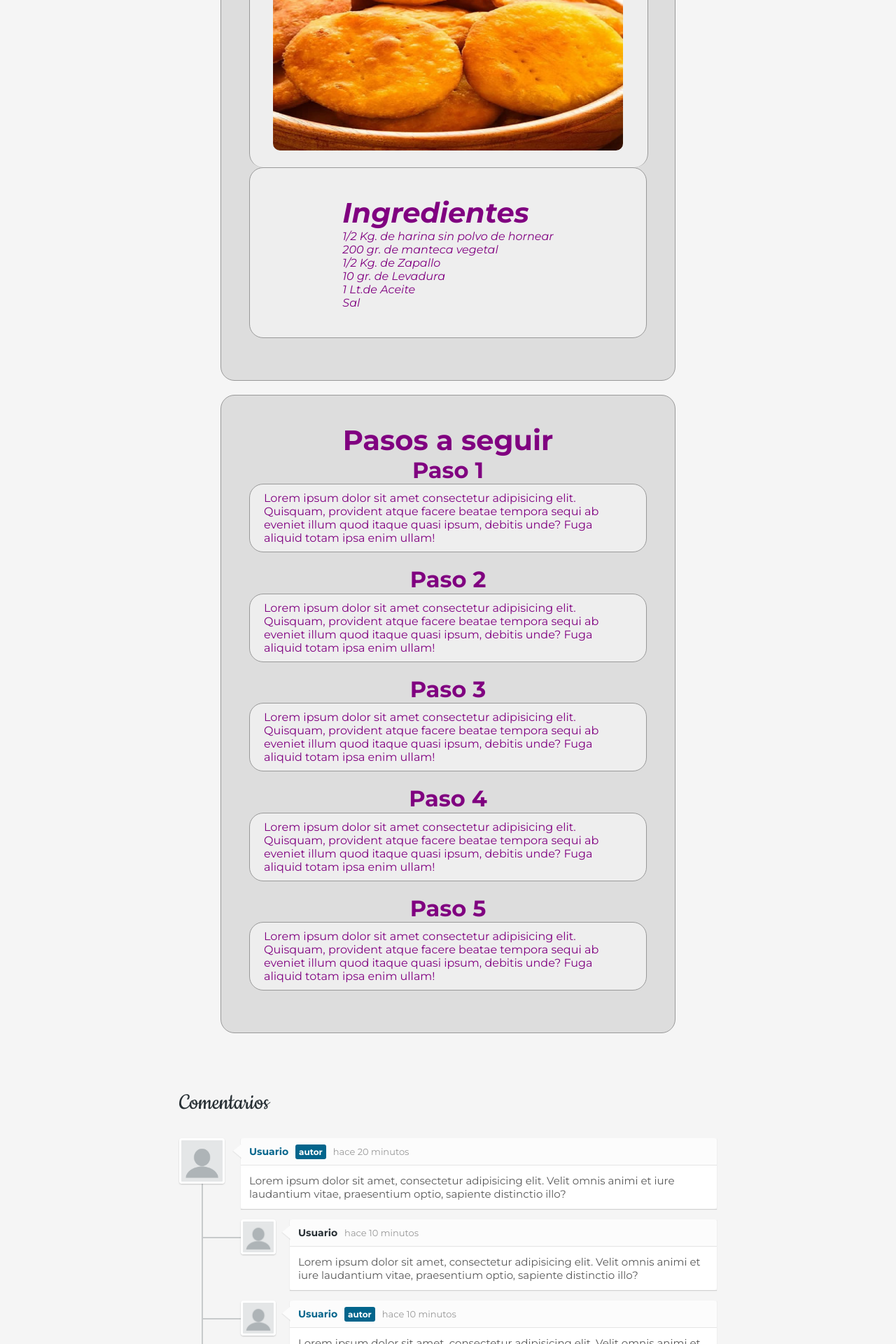
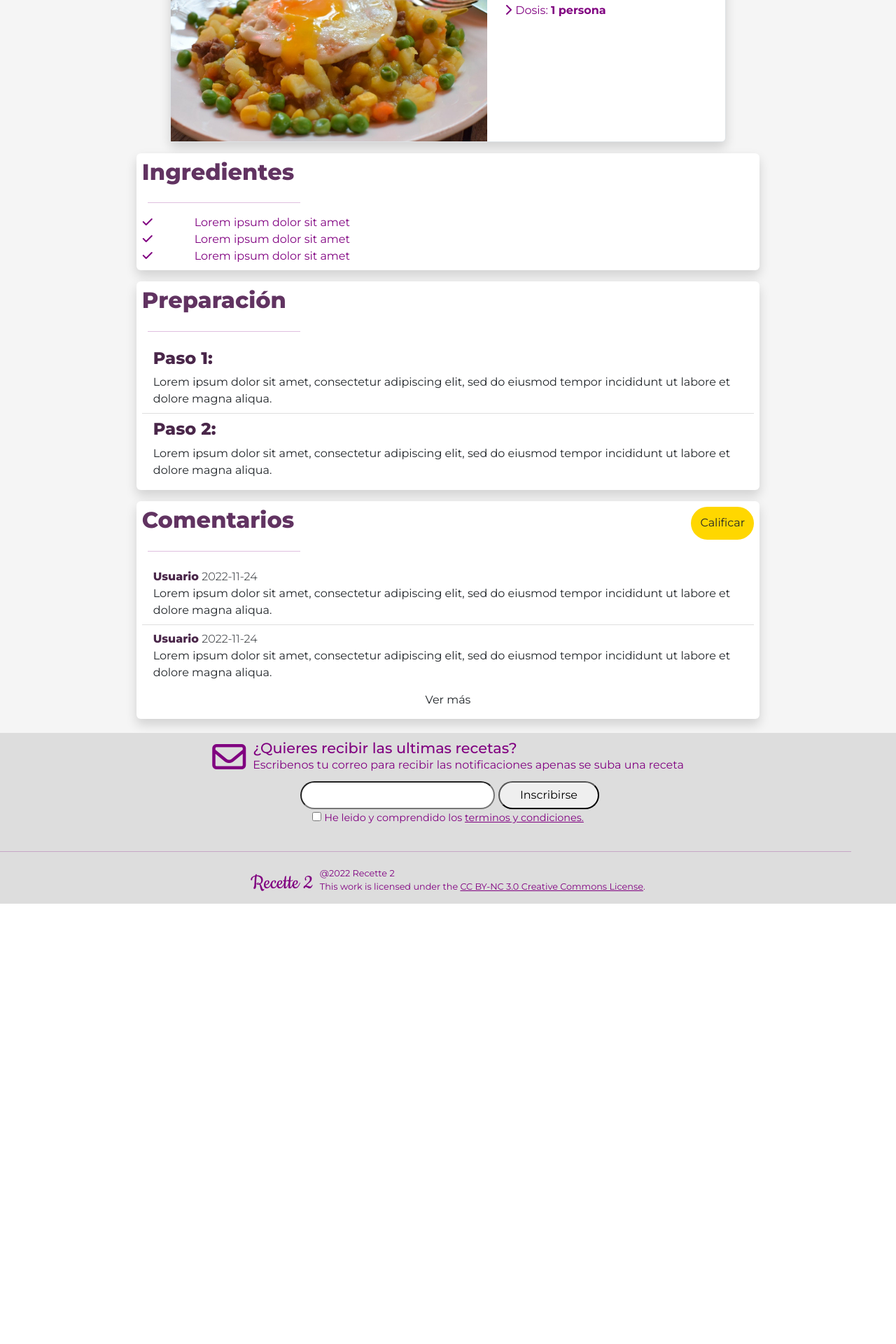
Before and after one commit to mhylos/recette, a PHP site: page /receta.html in a window 1280 px wide. Shown: the part 280-2200 px from the top of the page at 70% size. After the commit the page ends 1571 px from the top, so only its background shows below. Run offline with PHP 8.4, Linux system fonts and the light colour scheme.

Commit message:
updated page receta

```diff
--- a/css/receta2.css
+++ b/css/receta.css
@@ -4,6 +4,15 @@
 
 .morado-1 {
     color: rgb(97, 51, 97);
+}
+
+.morado-2 {
+    color: rgb(74, 39, 74);
+}
+
+.btn-calificar {
+    background-color: gold;
+    border-radius: 500px
 }
 
 h3 {
--- a/css/recetas.css
+++ /dev/null
@@ -1,316 +0,0 @@
-main {
-    display: flex;
-    flex-direction: column;
-    align-items: center;
-}
-article{
-    background-color: #ddd;
-    border: 1px solid #999;
-    border-radius: 20px;
-    margin-bottom: 20px;
-    padding: 40px;
-}
-section{
-    background-color: #eee;
-    border: 1px solid #999;
-    border-radius: 20px;
-    margin-bottom: 20px;
-    padding: 10px 20px;
-}
-.ingredientes{
-    background-color: #eee;
-    border: 1px solid #999;
-    border-radius: 20px;
-    margin-bottom: 20px;
-    padding: 40px;
-    font-style: italic;
-
-}
-.secciones {
-    display: flexbox;
-    justify-content: space-around;
-    padding: 10px 20px;
-}
-.secciones{
-    margin: 10px;
-}
-.parrafo{
-    z-index: 1;
-    width: 570px;
-    height: 300px;
-    padding: 20px 20px;
-    font-size: 15px;
-    line-height: 1.5;
-    background-color: #eee;
-    border: 1px solid #999;
-    border-radius: 20px;
-    border-bottom: 20px;
-    text-align: justify;
-}
-.parrafo img{
-    width: 500px;
-    height: 255px;
-    border-radius: 10px;
-    float: right;
-    margin-right: 15px;
-}
-@media (min-width: 768px) {
-    article {
-        width: 650px;
-        justify-self: center;
-    }
-    .secciones .parrafo{
-        margin-left: 30px;
-        margin-right: 30px;
-    }
-}
-* {
-    margin: 0;
-    padding: 0;
-    -webkit-box-sizing: border-box;
-    -moz-box-sizing: border-box;
-    box-sizing: border-box;
-}
-
-ul {
-   list-style-type: none;
-}
-
-/** ====================
-* Lista de Comentarios
-=======================*/
-.comments-container {
-   margin: 60px auto 15px;
-   width: 768px;
-}
-
-.comments-container h1 {
-   font-size: 36px;
-   color: #283035;
-   font-weight: 400;
-}
-
-.comments-container h1 a {
-   font-size: 18px;
-   font-weight: 700;
-}
-
-.comments-list {
-   margin-top: 30px;
-   position: relative;
-}
-
-/**
-* Lineas / Detalles
------------------------*/
-.comments-list:before {
-   content: '';
-   width: 2px;
-   height: 100%;
-   background: #c7cacb;
-   position: absolute;
-   left: 32px;
-   top: 0;
-}
-
-.comments-list:after {
-   content: '';
-   position: absolute;
-   background: #c7cacb;
-   bottom: 0;
-   left: 27px;
-   width: 7px;
-   height: 7px;
-   border: 3px solid #dee1e3;
-   -webkit-border-radius: 50%;
-   -moz-border-radius: 50%;
-   border-radius: 50%;
-}
-
-.reply-list:before, .reply-list:after {display: none;}
-.reply-list li:before {
-   content: '';
-   width: 60px;
-   height: 2px;
-   background: #c7cacb;
-   position: absolute;
-   top: 25px;
-   left: -55px;
-}
-
-
-.comments-list li {
-   margin-bottom: 15px;
-   display: block;
-   position: relative;
-}
-
-.comments-list li:after {
-   content: '';
-   display: block;
-   clear: both;
-   height: 0;
-   width: 0;
-}
-
-.reply-list {
-   padding-left: 88px;
-   clear: both;
-   margin-top: 15px;
-}
-/**
-* Avatar
----------------------------*/
-.comments-list .comment-avatar {
-   width: 65px;
-   height: 65px;
-   position: relative;
-   z-index: 99;
-   float: left;
-   border: 3px solid #FFF;
-   -webkit-border-radius: 4px;
-   -moz-border-radius: 4px;
-   border-radius: 4px;
-   -webkit-box-shadow: 0 1px 2px rgba(0,0,0,0.2);
-   -moz-box-shadow: 0 1px 2px rgba(0,0,0,0.2);
-   box-shadow: 0 1px 2px rgba(0,0,0,0.2);
-   overflow: hidden;
-}
-
-.comments-list .comment-avatar img {
-   width: 100%;
-   height: 100%;
-}
-
-.reply-list .comment-avatar {
-   width: 50px;
-   height: 50px;
-}
-
-.comment-main-level:after {
-   content: '';
-   width: 0;
-   height: 0;
-   display: block;
-   clear: both;
-}
-/**
-* Caja del Comentario
----------------------------*/
-.comments-list .comment-box {
-   width: 680px;
-   float: right;
-   position: relative;
-   -webkit-box-shadow: 0 1px 1px rgba(0,0,0,0.15);
-   -moz-box-shadow: 0 1px 1px rgba(0,0,0,0.15);
-   box-shadow: 0 1px 1px rgba(0,0,0,0.15);
-}
-
-.comments-list .comment-box:before, .comments-list .comment-box:after {
-   content: '';
-   height: 0;
-   width: 0;
-   position: absolute;
-   display: block;
-   border-width: 10px 12px 10px 0;
-   border-style: solid;
-   border-color: transparent #FCFCFC;
-   top: 8px;
-   left: -11px;
-}
-
-.comments-list .comment-box:before {
-   border-width: 11px 13px 11px 0;
-   border-color: transparent rgba(0,0,0,0.05);
-   left: -12px;
-}
-
-.reply-list .comment-box {
-   width: 610px;
-}
-.comment-box .comment-head {
-   background: #FCFCFC;
-   padding: 10px 12px;
-   border-bottom: 1px solid #E5E5E5;
-   overflow: hidden;
-   -webkit-border-radius: 4px 4px 0 0;
-   -moz-border-radius: 4px 4px 0 0;
-   border-radius: 4px 4px 0 0;
-}
-
-.comment-box .comment-head i {
-   float: right;
-   margin-left: 14px;
-   position: relative;
-   top: 2px;
-   color: #A6A6A6;
-   cursor: pointer;
-   -webkit-transition: color 0.3s ease;
-   -o-transition: color 0.3s ease;
-   transition: color 0.3s ease;
-}
-
-.comment-box .comment-head i:hover {
-   color: #03658c;
-}
-
-.comment-box .comment-name {
-   color: #283035;
-   font-size: 14px;
-   font-weight: 700;
-   float: left;
-   margin-right: 10px;
-}
-
-.comment-box .comment-name a {
-   color: #283035;
-}
-
-.comment-box .comment-head span {
-   float: left;
-   color: #999;
-   font-size: 13px;
-   position: relative;
-   top: 1px;
-}
-
-.comment-box .comment-content {
-   background: #FFF;
-   padding: 12px;
-   font-size: 15px;
-   color: #595959;
-   -webkit-border-radius: 0 0 4px 4px;
-   -moz-border-radius: 0 0 4px 4px;
-   border-radius: 0 0 4px 4px;
-}
-
-.comment-box .comment-name.by-author, .comment-box .comment-name.by-author a {color: #03658c;}
-.comment-box .comment-name.by-author:after {
-   content: 'autor';
-   background: #03658c;
-   color: #FFF;
-   font-size: 12px;
-   padding: 3px 5px;
-   font-weight: 700;
-   margin-left: 10px;
-   -webkit-border-radius: 3px;
-   -moz-border-radius: 3px;
-   border-radius: 3px;
-}
-
-/** =====================
-* Responsive
-========================*/
-@media only screen and (max-width: 766px) {
-   .comments-container {
-       width: 480px;
-   }
-
-   .comments-list .comment-box {
-       width: 390px;
-   }
-
-   .reply-list .comment-box {
-       width: 320px;
-   }
-}
--- a/receta.html
+++ b/receta.html
@@ -3,30 +3,32 @@
 
 <head>
     <meta charset="UTF-8">
-    <meta http-equiv="X-UA-Compatible" content="IE=edge">
     <meta name="viewport" content="width=device-width, initial-scale=1.0">
-    <title>Document</title>
+    <title>Recette</title>
+    <meta name="description" content="Busca las mejores recetas de Chile">
 
+    <link href="https://cdn.jsdelivr.net/npm/bootstrap@5.2.3/dist/css/bootstrap.min.css" rel="stylesheet"
+    integrity="sha384-rbsA2VBKQhggwzxH7pPCaAqO46MgnOM80zW1RWuH61DGLwZJEdK2Kadq2F9CUG65" crossorigin="anonymous">
+
+    <!-- Prefetch -->
     <link rel="preconnect" href="https://fonts.googleapis.com">
     <link rel="preconnect" href="https://fonts.gstatic.com" crossorigin>
-    <link
-        href="https://fonts.googleapis.com/css2?family=Montserrat:ital,wght@0,100;0,200;0,300;0,400;0,500;0,600;0,700;0,800;0,900;1,100;1,200;1,300;1,400;1,500;1,600;1,700;1,800;1,900&display=swap"
-        rel="stylesheet">
+    <link href="https://fonts.googleapis.com/css2?family=Montserrat:ital,wght@0,100;0,200;0,300;0,400;0,500;0,600;0,700;0,800;0,900;1,100;1,200;1,300;1,400;1,500;1,600;1,700;1,800;1,900&display=swap" rel="stylesheet">
 
+    <link rel="preload" href="css/style.css" as="style">
+    <link rel="stylesheet" href="css/style.css">
 
-    <link rel="preload" href="css/recetas.css" as="style">
-    <link rel="stylesheet" href="css/recetas.css">
+    <link rel="preload" href="css/receta.css" as="style">
+    <link rel="stylesheet" href="css/receta.css">
 
     <link rel="preload" href="css/footer.css" as="style">
     <link rel="stylesheet" href="css/footer.css">
 
-    <link rel="preload" href="css/style.css" as="style">
-    <link rel="stylesheet" href="css/style.css">
+    <link rel="stylesheet" href="https://cdnjs.cloudflare.com/ajax/libs/font-awesome/6.2.0/css/all.min.css" integrity="sha512-xh6O/CkQoPOWDdYTDqeRdPCVd1SpvCA9XXcUnZS2FmJNp1coAFzvtCN9BmamE+4aHK8yyUHUSCcJHgXloTyT2A==" crossorigin="anonymous" referrerpolicy="no-referrer"/>
 
 </head>
-
 <body>
-    <header>
+    <header class="pt-5">
         <a href="index.html"><h1 >Recette 2</h1></a>
         <nav>
             <a href="perfil.html" class="btn-nav">Mi perfil</a>
@@ -34,146 +36,105 @@
             <a href="soporte.html" class="btn-nav">Contacto</a>
         </nav>
     </header>
+    <main class="m-1">
+        <div class="receta-container">
 
-    <main>
-        <article>
-            <h1 class="center">Sopaipillas</h1>
-
-            <div class="parrafo">
-                <img src="assets/img/recetas/sopaipillas.jpg">
-            </div>
-            <div class="ingredientes center">
-                <ul>
-                    <h3>Ingredientes</h3>
-                    <li>1/2 Kg. de harina sin polvo de hornear</li>
-                    <li>200 gr. de manteca vegetal</li>
-                    <li>1/2 Kg. de Zapallo</li>
-                    <li>10 gr. de Levadura</li>
-                    <li>1 Lt.de Aceite</li>
-                    <li>Sal</li>
-                </ul>
-            </div>
-        </article>
-        <article>
-            <h3 class="center">Pasos a seguir</h3>
-            <h4 class="center">Paso 1</h4>
-            <section>
-                <p>Lorem ipsum dolor sit amet consectetur adipisicing elit. Quisquam, provident atque facere beatae
-                    tempora sequi ab eveniet illum quod itaque quasi ipsum, debitis unde? Fuga aliquid totam ipsa enim
-                    ullam!
-                </p>
-            </section>
-            <h4 class="center">Paso 2</h4>
-            <section>
-                <p>Lorem ipsum dolor sit amet consectetur adipisicing elit. Quisquam, provident atque facere beatae
-                    tempora sequi ab eveniet illum quod itaque quasi ipsum, debitis unde? Fuga aliquid totam ipsa enim
-                    ullam!
-                </p>
-            </section>
-            <h4 class="center">Paso 3</h4>
-            <section>
-                <p>Lorem ipsum dolor sit amet consectetur adipisicing elit. Quisquam, provident atque facere beatae
-                    tempora sequi ab eveniet illum quod itaque quasi ipsum, debitis unde? Fuga aliquid totam ipsa enim
-                    ullam!
-                </p>
-            </section>
-            <h4 class="center">Paso 4</h4>
-            <section>
-                <p>Lorem ipsum dolor sit amet consectetur adipisicing elit. Quisquam, provident atque facere beatae
-                    tempora sequi ab eveniet illum quod itaque quasi ipsum, debitis unde? Fuga aliquid totam ipsa enim
-                    ullam!
-                </p>
-            </section>
-            <h4 class="center">Paso 5</h4>
-            <section>
-                <p>Lorem ipsum dolor sit amet consectetur adipisicing elit. Quisquam, provident atque facere beatae
-                    tempora sequi ab eveniet illum quod itaque quasi ipsum, debitis unde? Fuga aliquid totam ipsa enim
-                    ullam!
-                </p>
-            </section>
-
-        </article>
-    </main>
-    <div class="comments-container">
-		<h1>Comentarios</h1>
-
-		<ul id="comments-list" class="comments-list">
-			<li>
-				<div class="comment-main-level">
-					<!-- Avatar -->
-					<div class="comment-avatar"><img src="assets/img/profile/profile-dummy.webp" alt=""></div>
-					<!-- Contenedor del Comentario -->
-					<div class="comment-box">
-						<div class="comment-head">
-							<h6 class="comment-name by-author">Usuario</h6>
-							<span>hace 20 minutos</span>
-							<i class="fa fa-reply"></i>
-							<i class="fa fa-heart"></i>
-						</div>
-						<div class="comment-content">
-							Lorem ipsum dolor sit amet, consectetur adipisicing elit. Velit omnis animi et iure laudantium vitae, praesentium optio, sapiente distinctio illo?
+            <div class="d-grid my-2">
+                <div class="row d-flex align-items-end">
+                    <h2 class="titulo-receta col-10 bold morado-1">Lorem ipsum dolor sit amet</h2>
+                    <div class="col-2 ">
+                        <i class="fa-solid fa-star"></i><b>5/5</b>
                     </div>
                 </div>
             </div>
-				<!-- Respuestas de los comentarios -->
-				<ul class="comments-list reply-list">
-					<li>
-						<!-- Avatar -->
-						<div class="comment-avatar"><img src="assets/img/profile/profile-dummy.webp" alt=""></div>
-						<!-- Contenedor del Comentario -->
-						<div class="comment-box">
-							<div class="comment-head">
-								<h6 class="comment-name">Usuario</h6>
-								<span>hace 10 minutos</span>
-								<i class="fa fa-reply"></i>
-								<i class="fa fa-heart"></i>
+
+            <div class="d-grid bg-body border rounded-2 shadow mx-xl-5 my-3">
+                <div class="row">
+                    <div class="col-7">
+                        <img src="assets/img/recetas/charquican.jpg" alt="">
                     </div>
-							<div class="comment-content">
-								Lorem ipsum dolor sit amet, consectetur adipisicing elit. Velit omnis animi et iure laudantium vitae, praesentium optio, sapiente distinctio illo?
+                    <div class="col-5 info-receta py-2">
+                        <i class="fa-solid fa-chevron-right"></i> <span> Dificultad: <b>Facil</b></span>
+                        <br>
+                        <i class="fa-solid fa-chevron-right"></i> <span>Preparación: <b>123 minutos</b></span>
+                        <br>
+                        <i class="fa-solid fa-chevron-right"></i> <span>Dosis: <b>1 persona</b></span>
                     </div>
                 </div>
+            </div>
+
+            <div class="d-grid bg-body my-3 p-2 rounded-2 shadow">
+                <h2 class="bold morado-1">Ingredientes</h2>
+                <hr class="w-25 ms-2">
+                <div class="row">
+                    <div class="col-1"><i class="fa-solid fa-check"></i></div>
+                    <div class="col-11">Lorem ipsum dolor sit amet</div>
+                </div>
+                <div class="row">
+                    <div class="col-1"><i class="fa-solid fa-check"></i></div>
+                    <div class="col-11">Lorem ipsum dolor sit amet</div>
+                </div>
+                <div class="row">
+                    <div class="col-1"><i class="fa-solid fa-check"></i></div>
+                    <div class="col-11">Lorem ipsum dolor sit amet</div>
+                </div>
+            </div>
+
+            <div class="d-grid bg-body my-3 p-2 rounded-2 shadow">
+                <h2 class="bold morado-1">Preparación</h2>
+                <hr class="w-25 ms-2">
+                <div>
+                    <ol class="list-group list-group-flush">
+                        <li class="list-group-item">
+                            <h3 class="bold morado-2">Paso 1:</h3>
+                            <div>
+                                Lorem ipsum dolor sit amet, consectetur adipiscing elit, sed do eiusmod tempor incididunt ut labore et dolore magna aliqua.
+                            </div>
                         </li>
-
-					<li>
-						<!-- Avatar -->
-						<div class="comment-avatar"><img src="assets/img/profile/profile-dummy.webp" alt=""></div>
-						<!-- Contenedor del Comentario -->
-						<div class="comment-box">
-							<div class="comment-head">
-								<h6 class="comment-name by-author">Usuario</h6>
-								<span>hace 10 minutos</span>
-								<i class="fa fa-reply"></i>
-								<i class="fa fa-heart"></i>
-							</div>
-							<div class="comment-content">
-								Lorem ipsum dolor sit amet, consectetur adipisicing elit. Velit omnis animi et iure laudantium vitae, praesentium optio, sapiente distinctio illo?
-							</div>
+                        <li class="list-group-item">
+                            <h3 class="bold morado-2">Paso 2:</h3>
+                            <div>
+                                Lorem ipsum dolor sit amet, consectetur adipiscing elit, sed do eiusmod tempor incididunt ut labore et dolore magna aliqua.
                             </div>
                         </li>
                       </ul>
-			</li>
-
-			<li>
-				<div class="comment-main-level">
-					<!-- Avatar -->
-					<div class="comment-avatar"><img src="assets/img/profile/profile-dummy.webp" alt=""></div>
-					<!-- Contenedor del Comentario -->
-					<div class="comment-box">
-						<div class="comment-head">
-							<h6 class="comment-name">Usuario</h6>
-							<span>hace 10 minutos</span>
-							<i class="fa fa-reply"></i>
-							<i class="fa fa-heart"></i>
-						</div>
-						<div class="comment-content">
-							Lorem ipsum dolor sit amet, consectetur adipisicing elit. Velit omnis animi et iure laudantium vitae, praesentium optio, sapiente distinctio illo?
                 </div>
             </div>
+
+            <div class="d-grid bg-body my-3 p-2 rounded-2 shadow">
+                <div class="d-flex justify-content-between">
+                    <h2 class="bold morado-1">Comentarios</h2>
+                    <button type="button" class="btn btn-calificar">Calificar</button>
+                </div>
+                <hr class="w-25 ms-2">
+                <div>
+                    <ul class="list-group list-group-flush">
+                        <li class="list-group-item">
+                            <div>
+                                <span class="bold morado-2">Usuario</span> <span class="fw-light">2022-11-24</span>
+                            </div>
+                            <div>
+                                Lorem ipsum dolor sit amet, consectetur adipiscing elit, sed do eiusmod tempor incididunt ut labore et dolore magna aliqua.
+                            </div>
+                        </li>
+                        <li class="list-group-item">
+                            <div>
+                                <span class="bold morado-2">Usuario</span> <span class="fw-light">2022-11-24</span>
+                            </div>
+                            <div>
+                                Lorem ipsum dolor sit amet, consectetur adipiscing elit, sed do eiusmod tempor incididunt ut labore et dolore magna aliqua.
                             </div>
                         </li>
                     </ul>
                 </div>
 
+                <div class="d-flex justify-content-center">
+                    <button type="button" class="btn">Ver más</button>
+                </div>
+
+            </div>
+        </div>
+    </main>
     <footer>
         <div class="newsletter">
             <div class="newsletter-intro">
@@ -193,8 +154,7 @@
                 </div>
                 <div class="checkbox-container">
                     <input type="checkbox" name="terminos" required>
-                    <label for="terminos">He leido y comprendido los <span class="underline">terminos y
-                            condiciones.</span></label>
+                    <label for="terminos">He leido y comprendido los <span class="underline">terminos y condiciones.</span></label>
                 </div>
             </form>
         </div>
@@ -205,11 +165,14 @@
             </div>
             <div class="footer-text">
                 @2022 Recette 2<br>
-                This work is licensed under the <a class="underline"
-                    href="http://creativecommons.org/licenses/by-nc/3.0/">CC BY-NC 3.0 Creative Commons License</a>.
+                This work is licensed under the  <a class="underline" href="http://creativecommons.org/licenses/by-nc/3.0/">CC BY-NC 3.0 Creative Commons License</a>.
             </div>
         </div>
     </footer>
+
+    <script src="https://code.jquery.com/jquery-3.6.1.js" integrity="sha256-3zlB5s2uwoUzrXK3BT7AX3FyvojsraNFxCc2vC/7pNI=" crossorigin="anonymous"></script>
+
+    <script src="js/index.js"></script>
 </body>
 
 </html>
```
Also changed, not shown: receta2.html (deleted, +0 -145 lines). Lines whose indentation alone changed are shown as unchanged.
